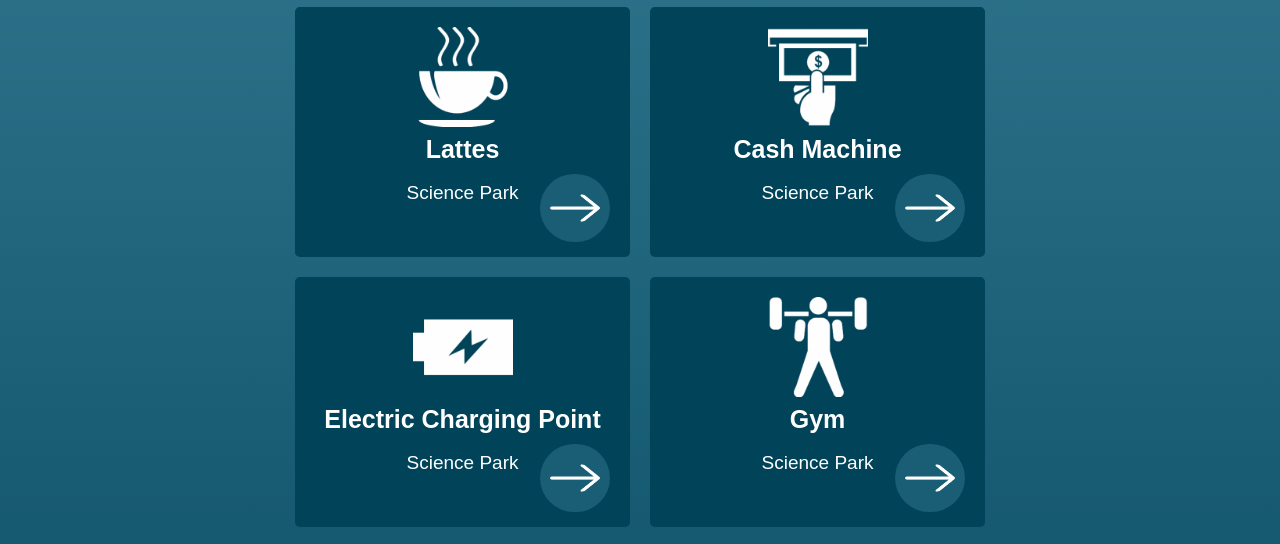
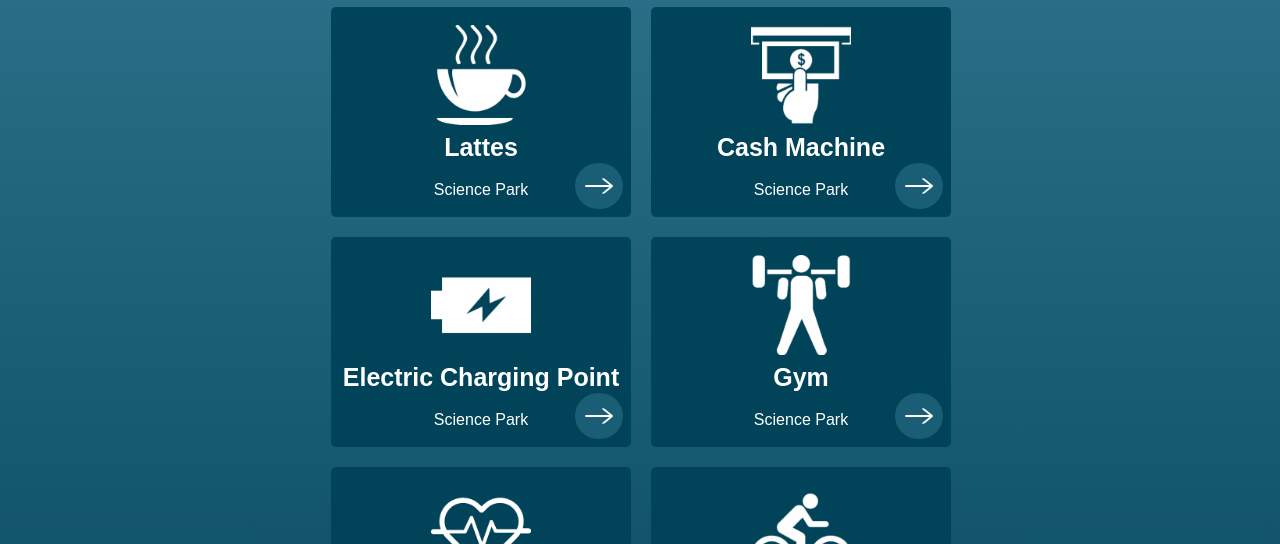
Before and after one commit to Claw666/sptouch, a plain HTML site: page info.html in a window 1280 px wide. Shown: the part 232-776 px from the top of the page. Drawn offline with Linux system fonts and the light colour scheme.

Commit message:
changes on info page

```diff
--- a/assets/css/card.css
+++ b/assets/css/card.css
@@ -5,8 +5,8 @@
 .card {
   position: relative;
   float: left;
-  padding-bottom: 250px;
-  width: 335px;
+  padding-bottom: 210px;
+  width: 300px;
   margin: 10px;
   text-align: center;
   border-radius: 5px;
--- a/assets/css/main.css
+++ b/assets/css/main.css
@@ -198,9 +198,10 @@ a {
   right: 0;
   left: 0;
 }
-.row-one,.row-two, .row-three {
+.row-one,.row-two, .row-three, .row-four {
     text-align: center;
     margin: 0 auto;
+    width: 638px;
 }
 
 .box-one, .box-two, .box-three {
@@ -269,7 +270,8 @@ a {
   box-shadow: 0px 10px 30px rgba(0,0,0,0.5);
   margin: 0 auto;
   display: block;
-  width: 35% !important;
+  max-width: 800px;
+  margin-top: 100px;
 }
 
 /*End of Body*/
@@ -326,14 +328,14 @@ a {
 }
 
 .arrow-circle img {
-  width: 50px;
-    height: 28px;
+      width: 28px;
+    height: 16px;
     float: right;
     position: absolute;
-    right: 20px;
-    bottom: 15px;
+    right: 8px;
+    bottom: 8px;
     background-color: #1A5E75;
-    padding: 20px 10px;
+    padding: 15px 10px;
     border-radius: 50px;
 }
 
@@ -374,7 +376,7 @@ a {
   font-size: 25px;
 }
 .inner_row p {
-      font-size: 19px;
+      font-size: 16px;
     padding: 20px;
     line-height: 1.2;
 }
```
